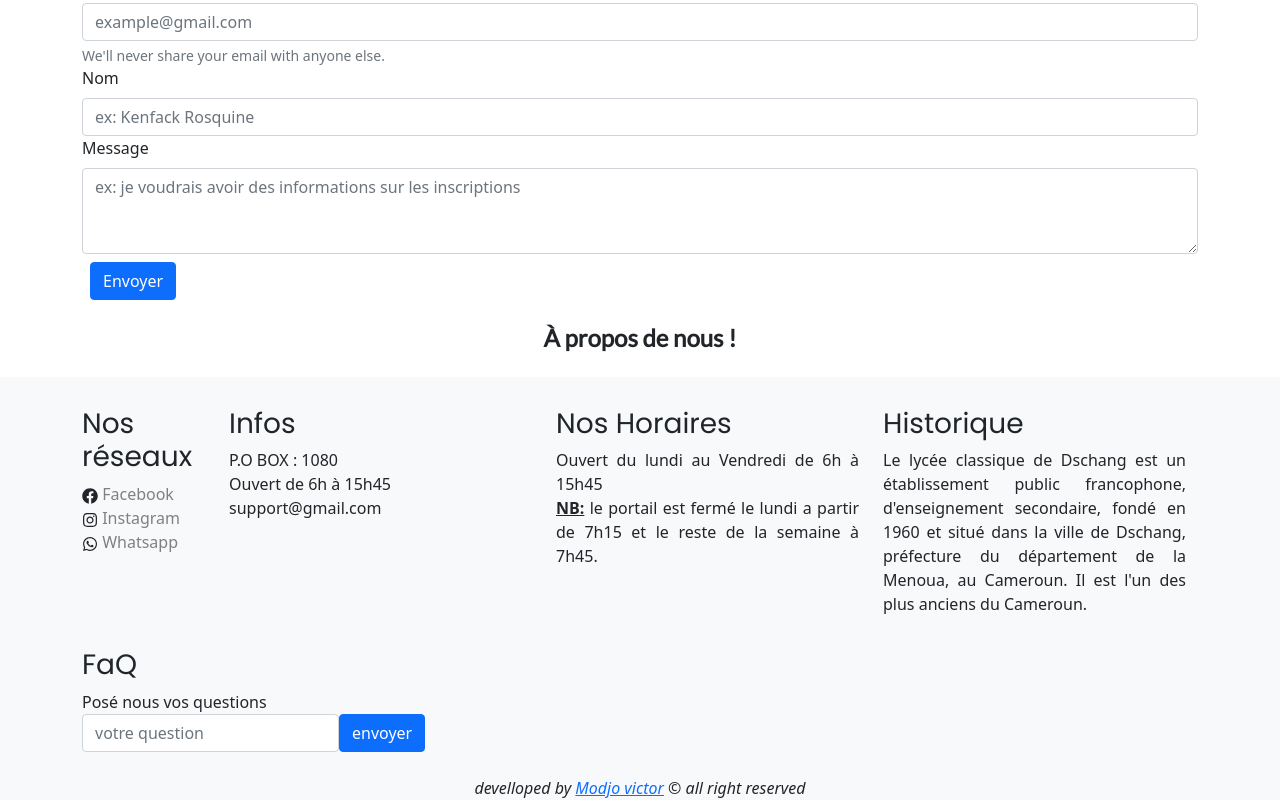
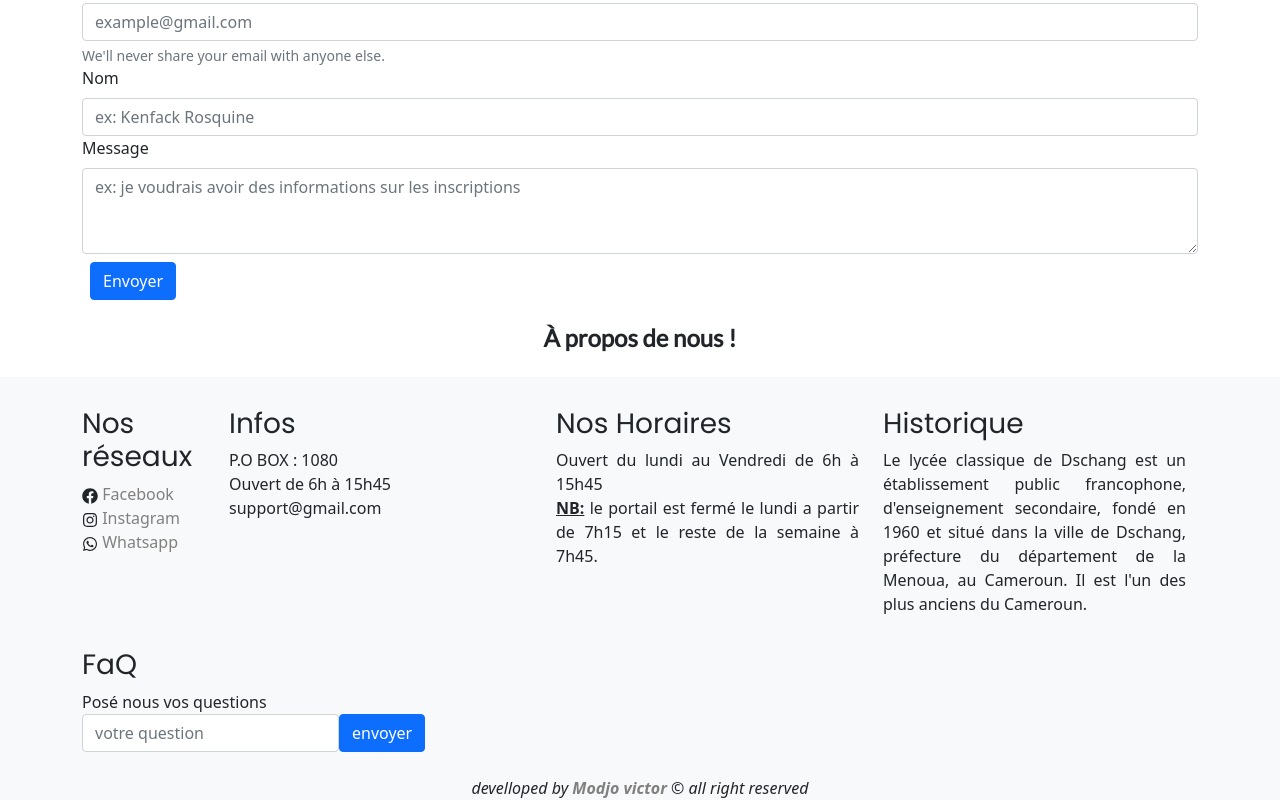
Before and after one commit to Devmodjo/site-Lycla, a React (Vite) app: page / in a window 1280 px wide. Shown: the part 2123-2923 px from the top of the page. Built offline with nearby package versions, Linux system fonts and the light colour scheme.

Commit message:
ajustement du lien vers mon portefolio

```diff
--- a/src/component/FooterComponent.jsx
+++ b/src/component/FooterComponent.jsx
@@ -73,7 +73,7 @@ export function Footer() {
           </div>
         </div>
       <br />
-      <span className="container d-flex justify-content-center"><i>develloped by <a href="https://modjovictor.netlify.app" target="_blank">Modjo victor</a> &copy; all right reserved</i></span>
+      <span className="container d-flex justify-content-center"><i>develloped by <a href="https://modjovictor.netlify.app" target="_blank" style={styleLink}><b>Modjo victor</b></a> &copy; all right reserved</i></span>
     </footer>
   );
 }
```
